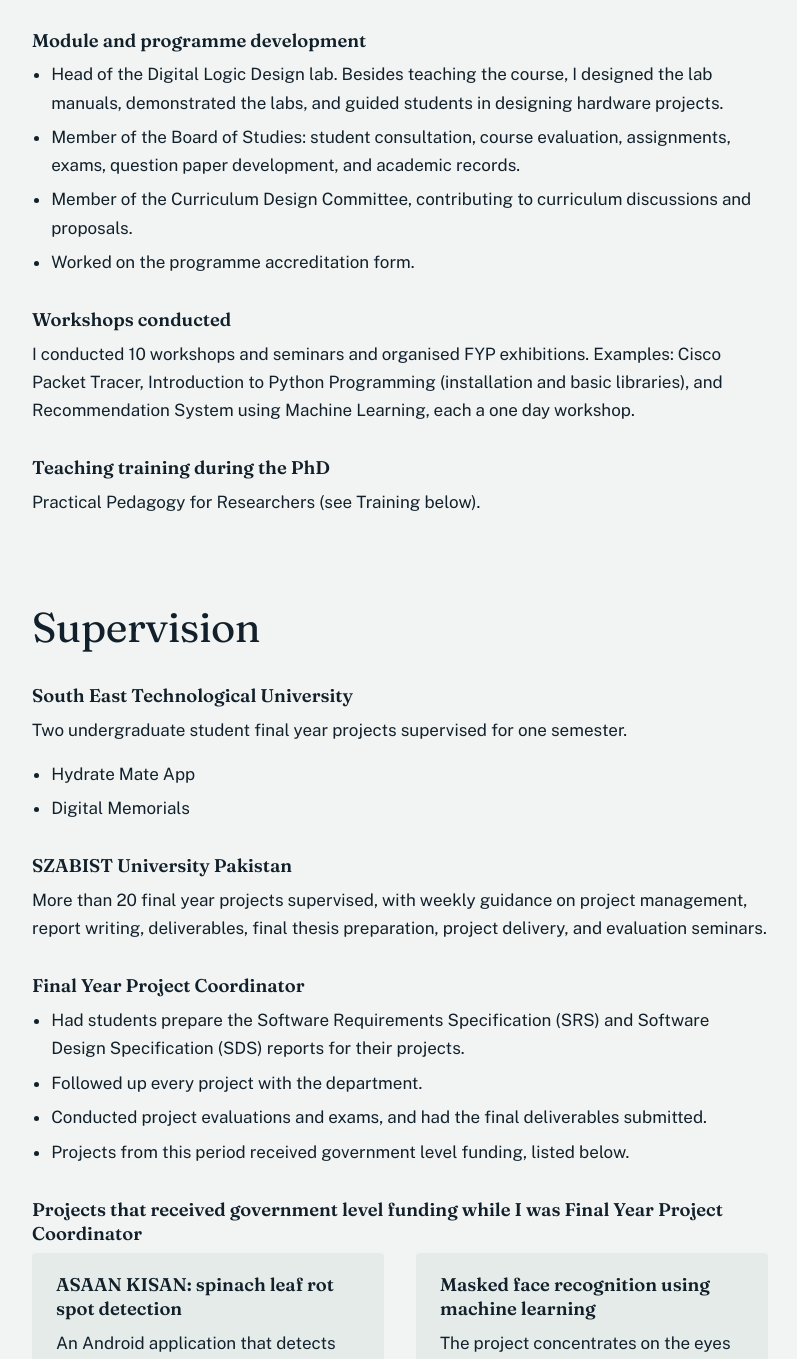
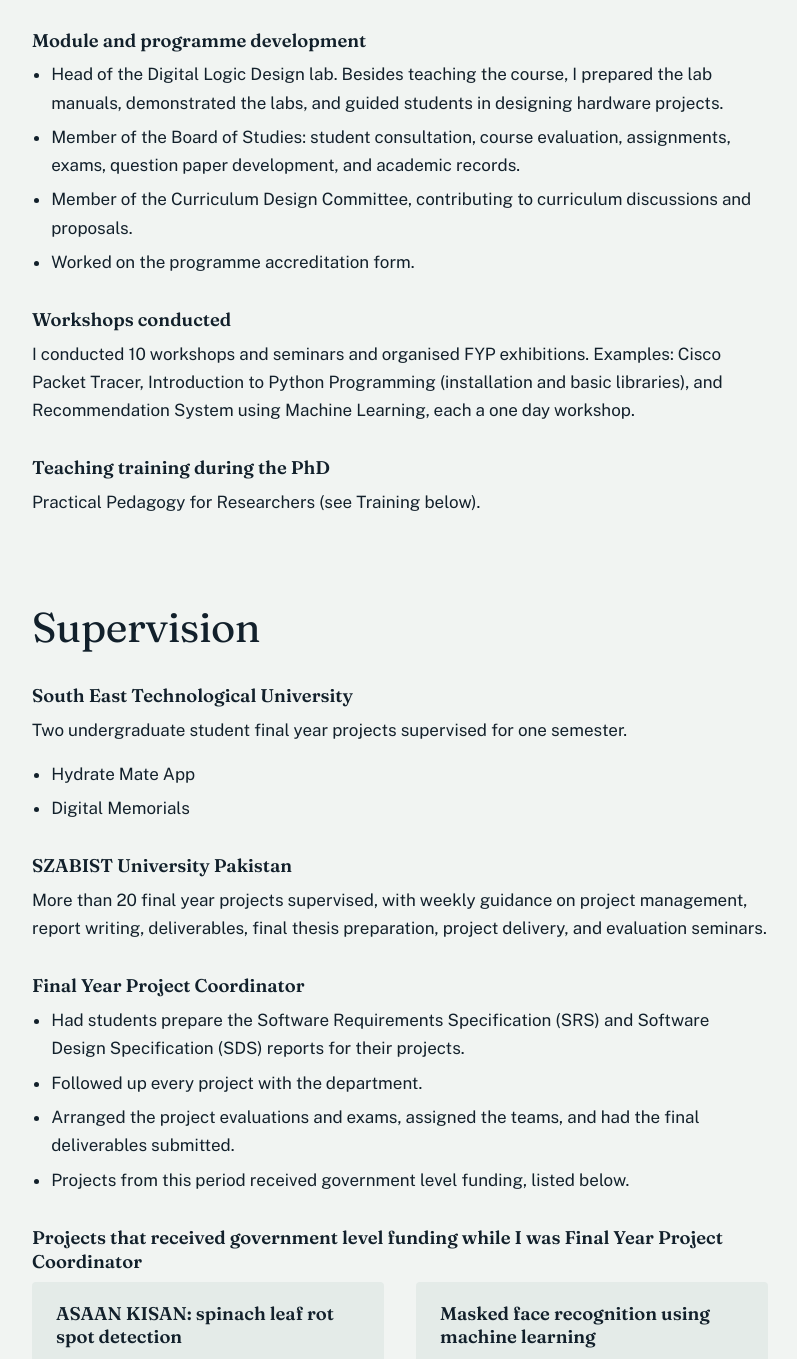
Before and after one commit to iftikharumrani/iftikharumrani.github.io, a plain HTML site: page index.html in a window 1280 px wide. Shown: the part 4195-5554 px from the top of the page, without its empty margins (320-1117 px from the left). Drawn offline with nearby package versions, Linux system fonts and the light colour scheme.

Commit message:
Correct coordinator and lab manual wording
Co-Authored-By: Claude Sonnet 5.5 <noreply@anthropic.com>
Claude-Session: https://claude.ai/code/session_01Tks4HGZPBYW1YkSqjB5qn5

```diff
--- a/index.html
+++ b/index.html
@@ -176,7 +176,7 @@ footer{max-width:46rem;padding-top:4rem;color:var(--muted);font-size:.9rem}
  </ul>
  <h3>Module and programme development</h3>
  <ul class="plain">
-  <li>Head of the Digital Logic Design lab. Besides teaching the course, I designed the lab manuals, demonstrated the labs, and guided students in designing hardware projects.</li>
+  <li>Head of the Digital Logic Design lab. Besides teaching the course, I prepared the lab manuals, demonstrated the labs, and guided students in designing hardware projects.</li>
   <li>Member of the Board of Studies: student consultation, course evaluation, assignments, exams, question paper development, and academic records.</li>
   <li>Member of the Curriculum Design Committee, contributing to curriculum discussions and proposals.</li>
   <li>Worked on the programme accreditation form.</li>
@@ -201,7 +201,7 @@ footer{max-width:46rem;padding-top:4rem;color:var(--muted);font-size:.9rem}
  <ul class="plain">
   <li>Had students prepare the Software Requirements Specification (SRS) and Software Design Specification (SDS) reports for their projects.</li>
   <li>Followed up every project with the department.</li>
-  <li>Conducted project evaluations and exams, and had the final deliverables submitted.</li>
+  <li>Arranged the project evaluations and exams, assigned the teams, and had the final deliverables submitted.</li>
   <li>Projects from this period received government level funding, listed below.</li>
  </ul>
  <h3>Projects that received government level funding while I was Final Year Project Coordinator</h3>
```
